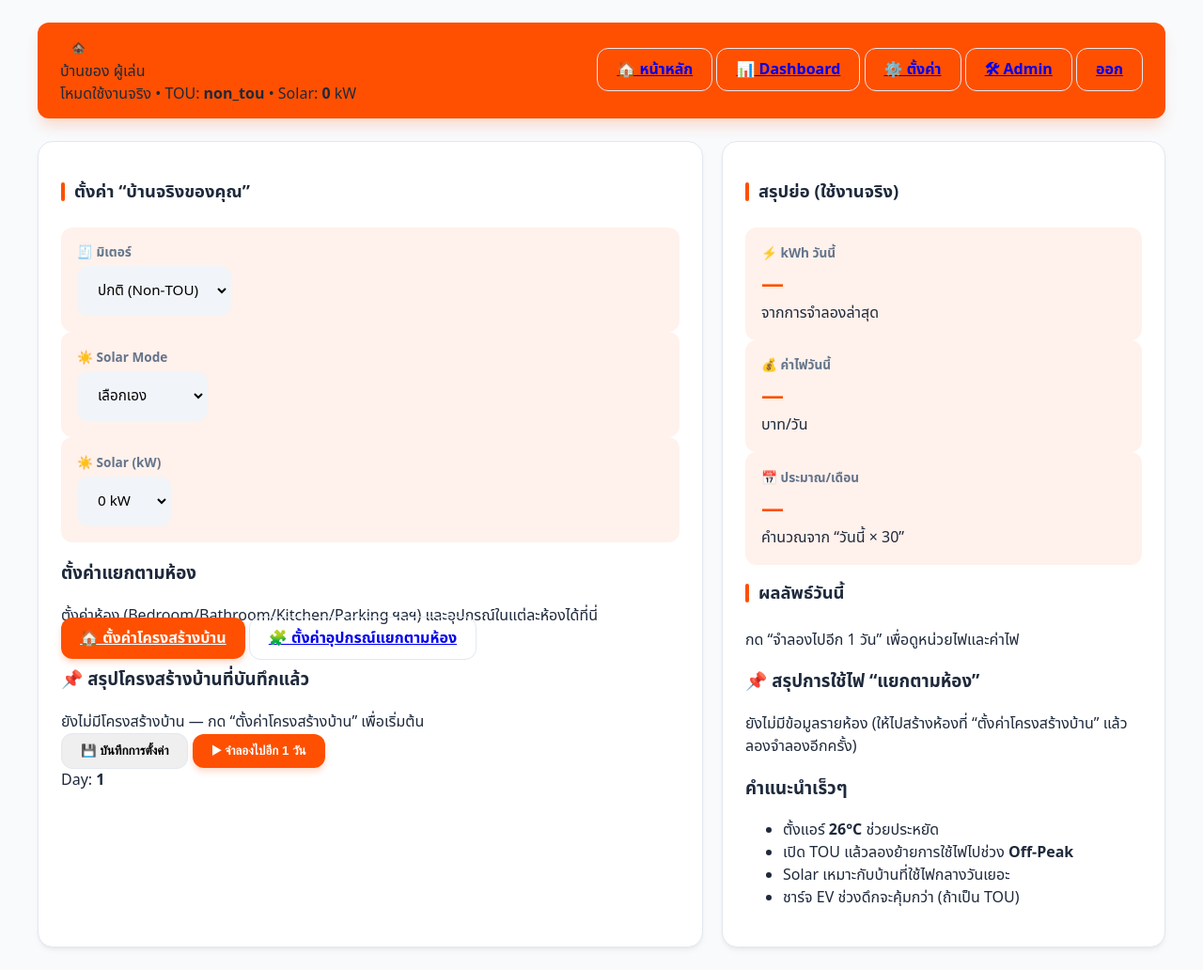
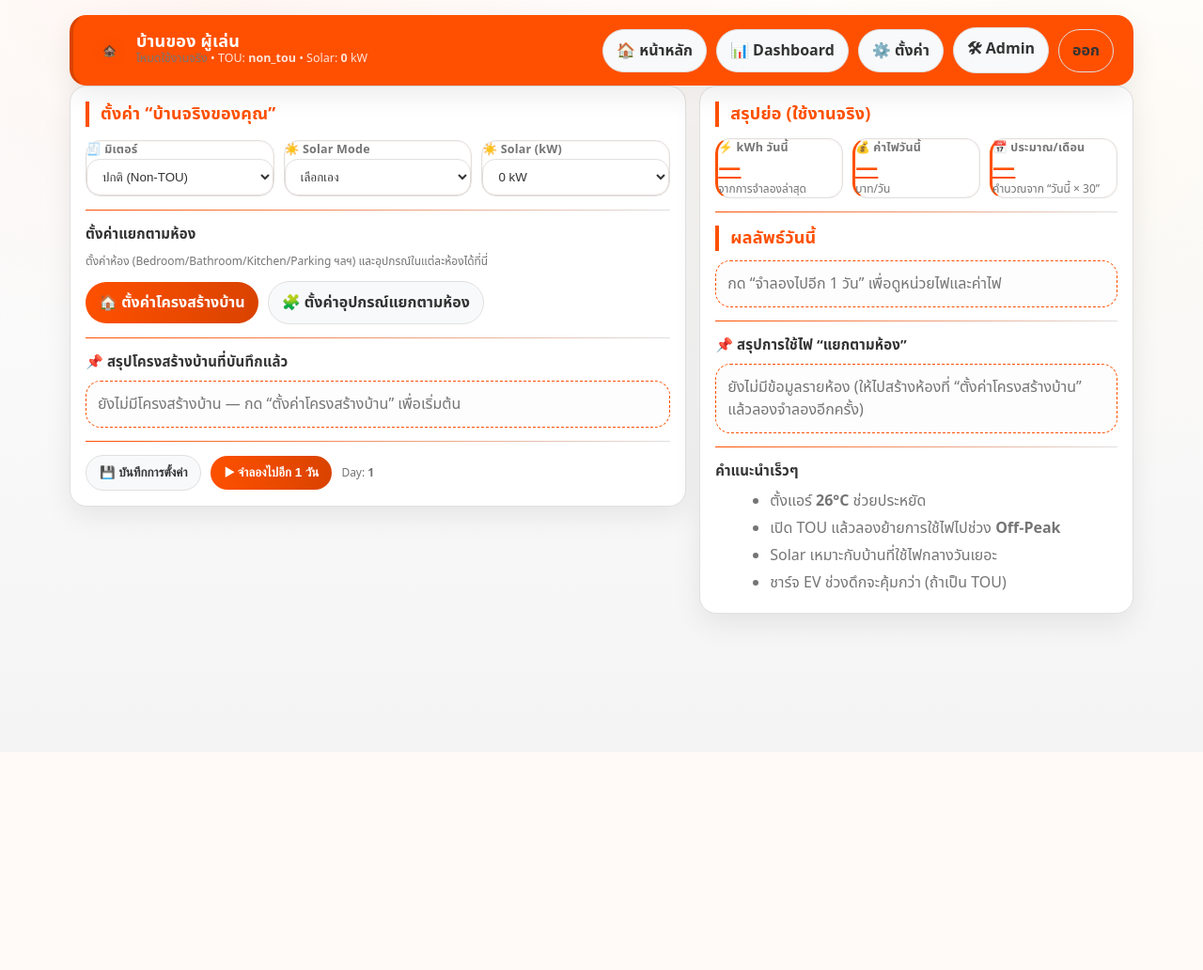
Before and after one commit to apiwatMea/energy-life, a Flask app: page /home in a window 1280 px wide. Shown: the whole page at 94% size. After the commit the page ends 678 px from the top, so only its background shows below. Run offline with Flask 3, Linux system fonts and the light colour scheme; the visitor is signed in with stand-in values (Sample User, id 1); data comes from the database, SQL or seed files in the repository; data that the repository does not hold is empty.

Commit message:
Update style.css

```diff
--- a/static/style.css
+++ b/static/style.css
@@ -1,229 +1,413 @@
 /* ============================================================
-   MEA Modern UI Edition (2026 Refresh)
-   - Concept: Clean, Minimal, Professional
-   - Primary: MEA ORANGE #FE5000
+   MEA Executive Edition (ENERGY LIFE V3)
+   - Modified ONLY Colors to MEA Corporate Identity
+   - Kept all original structures and features
    ============================================================ */
 
-:root {
-  /* เน้นโทนสีขาวและเทา Slate เพื่อให้สีส้มดูพรีเมียม */
-  --bg-app: #f8fafc;
-  --card-bg: #ffffff;
-  --primary: #FE5000;
-  --primary-hover: #E64A00;
-  --primary-light: rgba(254, 80, 0, 0.08);
+:root{
+  /* Base (เปลี่ยนจากโทนมืดเป็นโทนสว่างสะอาดตา) */
+  --bg1:#FFFFFF;
+  --bg2:#F4F4F4;
 
-  --text-main: #1e293b;     /* Slate 800 */
-  --text-muted: #64748b;    /* Slate 500 */
+  --card: rgba(255, 255, 255, 0.9);
+  --cardSolid:#FFFFFF;
+  --card2:#F9F9F9;
 
-  --border: #e2e8f0;
-  --radius-lg: 16px;
-  --radius-md: 12px;
+  --border:#E0E0E0;
+  --border2:#F0F0F0;
 
-  /* Shadow แบบทันสมัย (Soft Shadow) */
-  --shadow: 0 4px 6px -1px rgba(0, 0, 0, 0.05), 0 2px 4px -2px rgba(0, 0, 0, 0.05);
-  --shadow-hover: 0 10px 15px -3px rgba(0, 0, 0, 0.1);
+  --text:#333333;      /* ตัวอักษรหลักสีเข้ม */
+  --muted:#757575;     /* ตัวอักษรจางสีเทา */
 
-  --font: "Noto Sans Thai", system-ui, -apple-system, sans-serif;
+  /* MEA Brand (สีส้ม-เทา-เหลือง ของ กฟน.) */
+  --primary:#FE5000;         /* MEA ORANGE */
+  --primaryDark:#d94300;
+  --secondary:#63666A;       /* MEA DARK GRAY */
+  --light:#BBBCBC;           /* MEA LIGHT GRAY */
+  --yellow:#FFBF3F;          /* MEA YELLOW */
+  --red:#862633;             /* MEA RED */
+
+  /* Status (สีสว่างขึ้นให้อ่านง่ายบนพื้นขาว) */
+  --ok:#28a745;
+  --warn:#FFBF3F;
+  --danger:#dc3545;
+
+  /* Effects (ปรับเงาให้ดูนุ่มนวลแบบ Light Mode) */
+  --shadow: 0 10px 30px rgba(0,0,0,.08);
+  --radius: 18px;
+  --radius2: 14px;
+
+  /* Typography */
+  --font: "Noto Sans Thai", ui-sans-serif, system-ui, -apple-system, "Segoe UI", sans-serif;
+  --mono: ui-monospace, SFMono-Regular, Menlo, Monaco, Consolas, "Liberation Mono", monospace;
 }
 
-body.bg {
-  background-color: var(--bg-app);
-  font-family: var(--font);
-  color: var(--text-main);
-  margin: 0;
-  -webkit-font-smoothing: antialiased;
+*{box-sizing:border-box}
+html,body{height:100%}
+
+body.bg{
+  margin:0;
+  font-family:var(--font);
+  color:var(--text);
+  /* ปรับ Gradient ให้ดูสว่างแบบ Professional */
+  background:
+    radial-gradient(1200px 700px at 18% 0%, rgba(254,80,0,.05) 0%, transparent 55%),
+    radial-gradient(900px 650px at 88% 18%, rgba(255,191,63,.05) 0%, transparent 58%),
+    linear-gradient(180deg, var(--bg1), var(--bg2));
+  min-height:100vh;
 }
 
-.shell {
-  max-width: 1200px;
-  margin: 0 auto;
-  padding: 24px 20px;
+/* Container */
+.shell{
+  max-width:1160px;
+  margin:0 auto;
+  padding:16px 14px 44px;
 }
 
-/* --- Top Bar (Modern Pill Design) --- */
-.top {
-  background: var(--primary);
-  border-radius: var(--radius-md);
-  padding: 14px 24px;
-  display: flex;
-  align-items: center;
-  justify-content: space-between;
-  box-shadow: 0 10px 15px -3px rgba(254, 80, 0, 0.2);
-  margin-bottom: 24px;
+/* Top bar (ปรับพื้นหลังเป็นสีส้ม MEA ตามรูป) */
+.top{
+  display:flex;
+  align-items:center;
+  justify-content:space-between;
+  gap:12px;
+  padding:12px 20px;
+  border:1px solid rgba(254,80,0,.1);
+  border-radius:var(--radius);
+  background: var(--primary); /* สีส้ม กฟน. */
+  box-shadow:var(--shadow);
+  position:sticky;
+  top:0;
+  z-index:5;
+  backdrop-filter: blur(10px);
+  color: #FFFFFF; /* ตัวอักษรบนแถบส้มเป็นสีขาว */
 }
 
-.top .logo {
-  font-size: 24px;
-  font-weight: 800;
-  color: white;
-  letter-spacing: -0.5px;
+.top.bar{
+  border-left:4px solid var(--primaryDark);
 }
 
-/* --- Card Design (Clean & Flat) --- */
-.card {
-  background: var(--card-bg);
-  border: 1px solid var(--border);
-  border-radius: var(--radius-lg);
-  padding: 24px;
-  box-shadow: var(--shadow);
-  transition: transform 0.2s ease, box-shadow 0.2s ease;
+.top .logo{
+  font-size:30px;
+  filter: brightness(0) invert(1); /* ทำให้โลโก้เป็นสีขาว */
 }
 
-.card:hover {
-  box-shadow: var(--shadow-hover);
+/* Headings */
+.title{
+  font-size:18px;
+  font-weight:800;
+  letter-spacing:.2px;
+  line-height:1.15;
+}
+.subtitle{
+  font-size:12.5px;
+  color: rgba(255,255,255,0.85); /* สีขาวจางๆ บนแถบส้ม */
+  line-height:1.35;
 }
 
-h2 {
-  font-size: 1.15rem;
-  font-weight: 700;
-  color: var(--text-main);
-  margin-bottom: 1.5rem;
-  display: flex;
-  align-items: center;
-  gap: 10px;
+h2{
+  margin:0 0 10px;
+  font-size:18px;
+  font-weight:900;
+  letter-spacing:.2px;
+  padding-left:12px;
+  border-left:4px solid var(--primary);
+  color: var(--primary);
+}
+h3{
+  margin:0 0 8px;
+  font-size:15px;
+  font-weight:900;
+  letter-spacing:.15px;
 }
 
-h2::before {
-  content: "";
-  display: inline-block;
-  width: 4px;
-  height: 20px;
-  background: var(--primary);
-  border-radius: 4px;
+/* Layout helpers */
+.row{display:flex; align-items:center}
+.row.gap{gap:10px}
+.row.between{justify-content:space-between}
+.row.end{justify-content:flex-end}
+.grow{flex:1}
+.mt{margin-top:14px}
+.mt1{margin-top:10px}
+.mt2{margin-top:12px}
+
+.muted{color:var(--muted)}
+.small{font-size:12px}
+
+/* Main grids */
+.grid2{
+  display:grid;
+  grid-template-columns: 1.35fr .95fr;
+  gap:14px;
+  align-items:start;
+}
+.grid3{
+  display:grid;
+  grid-template-columns: repeat(3, minmax(0,1fr));
+  gap:10px;
+}
+@media (max-width: 980px){
+  .grid2{grid-template-columns:1fr}
+  .top{flex-direction:column; align-items:flex-start}
 }
 
-/* --- Grid & Layout --- */
-.grid2 {
-  display: grid;
-  grid-template-columns: 1.5fr 1fr;
-  gap: 20px;
+/* Cards */
+.card{
+  background:var(--cardSolid);
+  border:1px solid var(--border);
+  border-radius:var(--radius);
+  padding:16px 16px;
+  box-shadow:var(--shadow);
+}
+.card2{
+  background:var(--card2);
+  border:1px solid var(--border);
+  border-radius:var(--radius2);
+  padding:14px 14px;
 }
 
-/* --- KPI / Mini Cards --- */
-.mini {
-  background: var(--primary-light);
-  border: 1px solid transparent;
-  padding: 16px;
-  border-radius: var(--radius-md);
-  transition: all 0.2s;
+/* Dividers */
+.divider{
+  height:1px;
+  background: linear-gradient(90deg, var(--primary), var(--border));
+  margin:14px 0;
 }
 
-.mini:hover {
-  background: white;
-  border-color: var(--primary);
-  transform: translateY(-2px);
+/* Panel */
+.panel{
+  background: #fdfdfd;
+  border:1px dashed var(--primary);
+  border-radius:16px;
+  padding:12px 12px;
 }
 
-.mini-title {
-  color: var(--text-muted);
-  font-size: 0.85rem;
-  font-weight: 600;
-  margin-bottom: 4px;
+/* KPI mini cards (ตัวเลขสีส้มขีดเส้นใต้ตามรูป) */
+.mini{
+  background: #FFFFFF;
+  border:1px solid var(--border);
+  border-radius:16px;
+  position:relative;
+}
+.mini:before{
+  content:"";
+  position:absolute;
+  inset:0;
+  border-radius:16px;
+  pointer-events:none;
+  box-shadow: inset 0 0 0 1px rgba(254,80,0,.05);
+}
+.mini-title{
+  font-weight:800;
+  font-size:12.5px;
+  color:var(--muted);
+  letter-spacing:.2px;
+}
+.mini-text{font-size:12px}
+.big{
+  font-size:24px;
+  font-weight:900;
+  letter-spacing:.3px;
+  line-height:1.05;
+  color: var(--primary); /* ตัวเลขเป็นสีส้ม */
+  text-decoration: underline; /* ขีดเส้นใต้ตามรูป */
 }
 
-.big {
-  color: var(--primary);
-  font-size: 1.5rem;
-  font-weight: 800;
-  text-decoration: none; /* ลบขีดเส้นใต้เพื่อให้ดูคลีน */
+/* Badges */
+.badge{
+  display:inline-flex;
+  align-items:center;
+  justify-content:center;
+  padding:6px 10px;
+  border-radius:999px;
+  border:1px solid rgba(254,80,0,.2);
+  background: rgba(254,80,0,.08);
+  color: var(--text);
+  font-weight:900;
+  font-size:12px;
+}
+.badge.ok{ border-color:var(--ok); background: rgba(40,167,69,.1); color:var(--ok) }
+.badge.warn{ border-color:var(--warn); background: rgba(255,191,63,.1); color:#856404 }
+.badge.danger{ border-color:var(--danger); background: rgba(220,53,69,.1); color:var(--danger) }
+
+/* Buttons */
+.btn{
+  display:inline-flex;
+  align-items:center;
+  justify-content:center;
+  padding:10px 14px;
+  border-radius:999px;
+  border:1px solid var(--border);
+  background: #f8f9fa;
+  color:var(--text);
+  text-decoration:none;
+  cursor:pointer;
+  font-weight:800;
+  gap:8px;
+  transition: all .12s ease;
+}
+.btn:hover{
+  transform: translateY(-1px);
+  border-color: var(--primary);
+  background: #FFFFFF;
+}
+.btn.primary{
+  background: linear-gradient(90deg, var(--primary), var(--primaryDark));
+  border:none;
+  color:#fff;
+}
+.btn.ghost{ background: transparent; }
+
+/* Back link */
+.back{
+  color:var(--text);
+  text-decoration:none;
+  font-weight:900;
+  font-size:16px;
+  padding:8px 10px;
+  border:1px solid var(--border);
+  border-radius:12px;
+  background: #FFFFFF;
 }
 
-/* --- Form Elements (Inputs & Selects) --- */
-input, select {
-  background: #f1f5f9;
-  border: 2px solid transparent;
-  padding: 12px 16px;
-  border-radius: var(--radius-md);
-  font-family: var(--font);
-  font-size: 0.95rem;
-  transition: all 0.2s;
+/* Inputs */
+.form{display:flex; flex-direction:column; gap:8px; margin-top:10px}
+
+input,select{
+  width:100%;
+  padding:10px 12px;
+  border-radius:14px;
+  border:1px solid var(--border);
+  background: #FFFFFF;
+  color:var(--text);
+  outline:none;
+  transition: all .12s ease;
+}
+input:focus,select:focus{
+  border-color: var(--primary);
+  box-shadow: 0 0 0 3px rgba(254,80,0,.1);
 }
 
-input:focus, select:focus {
-  background: white;
-  border-color: var(--primary);
-  outline: none;
-  box-shadow: 0 0 0 4px rgba(254, 80, 0, 0.1);
+/* ✅ Checkbox */
+input[type="checkbox"]{
+  width:20px;
+  height:20px;
+  accent-color: var(--primary);
 }
 
-/* --- Modern Buttons --- */
-.btn {
-  padding: 10px 20px;
-  font-weight: 700;
-  border-radius: var(--radius-md);
-  transition: all 0.2s;
-  cursor: pointer;
-  border: 1px solid var(--border);
+.checkline{
+  display:flex;
+  align-items:center;
+  gap:10px;
+  white-space:nowrap;
+  font-weight:900;
+}
+.checkline span{ font-weight:900; color:var(--text); }
+.checkline .hint{ font-weight:800; color:var(--muted); }
+
+/* Flash messages */
+.flashwrap{display:flex; flex-direction:column; gap:8px; margin-bottom:10px}
+.flash{
+  padding:10px 12px;
+  border-radius:14px;
+  border:1px solid var(--border);
+  background: #fdfdfd;
+}
+.flash.error{ border-color: var(--danger); background: rgba(220,53,69,0.05); color: var(--danger); }
+.flash.success{ border-color: var(--ok); background: rgba(40,167,69,0.05); color: var(--ok); }
+
+/* Switch */
+.switch{position:relative; display:inline-block; width:48px; height:26px}
+.switch input{opacity:0; width:0; height:0}
+.slider{
+  position:absolute; cursor:pointer; inset:0;
+  background: #ccc;
+  transition:.2s;
+  border-radius:999px;
+  border:1px solid var(--border);
+}
+.slider:before{
+  position:absolute; content:"";
+  height:20px; width:20px; left:3px; bottom:2px;
+  background:#fff; transition:.2s; border-radius:50%;
+  box-shadow: 0 2px 4px rgba(0,0,0,0.1);
+}
+.switch input:checked + .slider{
+  background: var(--primary);
+  border:none;
+}
+.switch input:checked + .slider:before{transform: translateX(21px)}
+
+/* Tips list */
+.tips{ margin:8px 0 0 18px; color:var(--muted); line-height:1.55; }
+.tips li{margin:4px 0}
+
+/* Tables (ปรับหัวตารางให้เป็นระเบียบตามรูป) */
+.tablewrap{
+  overflow:auto;
+  border:1px solid var(--border);
+  border-radius:16px;
+  background: #FFFFFF;
+}
+table{
+  width:100%;
+  border-collapse:collapse;
+  min-width:780px;
+}
+th,td{
+  padding:12px 15px;
+  border-bottom:1px solid var(--border2);
+  text-align:left;
+}
+th{
+  background: #f8f9fa;
+  position:sticky;
+  top:0;
+  font-weight:900;
+  color: var(--secondary);
+  border-bottom: 2px solid var(--primary);
 }
 
-.btn.primary {
-  background: var(--primary);
-  color: white;
-  border: none;
-  box-shadow: 0 4px 6px rgba(254, 80, 0, 0.2);
+/* Progress */
+.level-progress{margin-top:8px}
+.barwrap{
+  height:10px;
+  background: #EEEEEE;
+  border:1px solid var(--border);
+  border-radius:999px;
+  overflow:hidden
+}
+.barfill{
+  height:100%;
+  background: linear-gradient(90deg, var(--primary), var(--primaryDark));
+  width:0%;
 }
 
-.btn.primary:hover {
-  background: var(--primary-hover);
-  transform: translateY(-1px);
-  box-shadow: 0 6px 12px rgba(254, 80, 0, 0.3);
+/* Toast */
+.toast{
+  padding:10px 12px;
+  border-radius:12px;
+  margin:8px 0;
+  background: #FFFFFF;
+  border:1px solid var(--border);
+  box-shadow: var(--shadow);
 }
 
-/* --- Table Styles --- */
-.tablewrap {
-  border: 1px solid var(--border);
-  border-radius: var(--radius-md);
-  overflow: hidden;
+/* Small UI polish */
+code, .code{
+  font-family:var(--mono);
+  background: #f0f0f0;
+  border:1px solid var(--border);
+  padding:2px 6px;
+  border-radius:10px;
 }
 
-table {
-  width: 100%;
-  border-collapse: collapse;
+/* Make KPI feel "official" */
+.grid3 .mini{
+  border-left:3px solid var(--primary);
 }
 
-th {
-  background: #f8fafc;
-  padding: 16px;
-  text-align: left;
-  font-size: 0.85rem;
-  text-transform: uppercase;
-  letter-spacing: 0.05em;
-  color: var(--text-muted);
-  border-bottom: 2px solid var(--border);
+/* Responsive tweak */
+@media (max-width: 520px){
+  .shell{padding:12px 10px 30px}
+  .btn{padding:10px 12px}
+  .big{font-size:22px}
 }
-
-td {
-  padding: 16px;
-  border-bottom: 1px solid var(--border);
-  font-size: 0.95rem;
-}
-
-tr:hover td {
-  background: #fdfdfd;
-}
-
-/* --- Toggle Switch Modern --- */
-.slider {
-  background: #cbd5e1;
-}
-
-.switch input:checked + .slider {
-  background: var(--primary);
-}
-
-/* --- Badge Status --- */
-.badge {
-  padding: 4px 12px;
-  border-radius: 6px;
-  font-size: 0.75rem;
-  font-weight: 700;
-}
-
-.badge.ok { background: #dcfce7; color: #166534; }
-.badge.danger { background: #fee2e2; color: #991b1b; }
-
-/* Responsive */
-@media (max-width: 768px) {
-  .grid2 { grid-template-columns: 1fr; }
-  .top { flex-direction: column; text-align: center; }
-}
```
